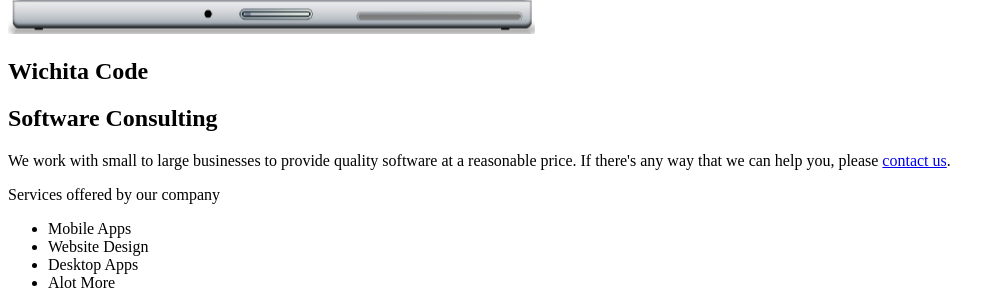
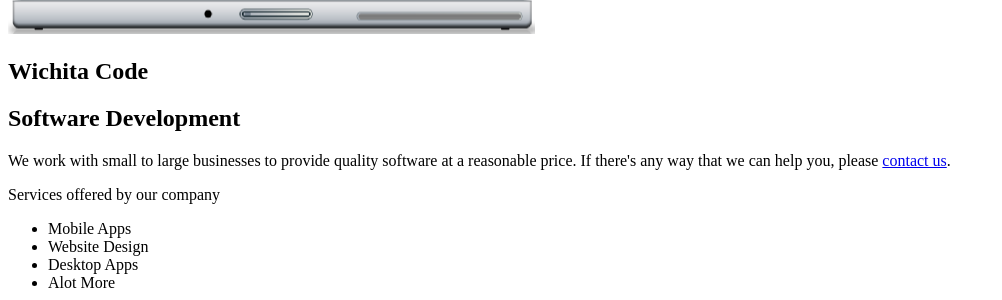
Before and after one commit to derekzhang79/ictcode_website, a Django app: template templates/home.html in a window 1280 px wide. Shown: the part 473-773 px from the top of the page, without its empty margins (0-1002 px from the left). Run offline with Django 3.2, Linux system fonts and the light colour scheme; the template is opened without the code that fills it, so the values that code supplies are empty; parts of the project's set-up code (start-up, migrations or seed data) failed here and were passed over.

Commit message:
Switch the homepage from saying 'Software Consulting' to 'Software Development'.

```diff
--- a/templates/home.html
+++ b/templates/home.html
@@ -6,7 +6,7 @@
     <section id="cover">
         <img src="{{ STATIC_URL }}cover.png" />
         <h1>Wichita Code</h1>
-        <h2>Software Consulting</h2>
+        <h2>Software Development</h2>
         <p>We work with small to large businesses to provide quality software at a reasonable price. If there's any way that we can help you, please <a href="{% url contact %}">contact us</a>.</p>
         <a class="button" href="{% url contact %}"></a>
     </section>
```
